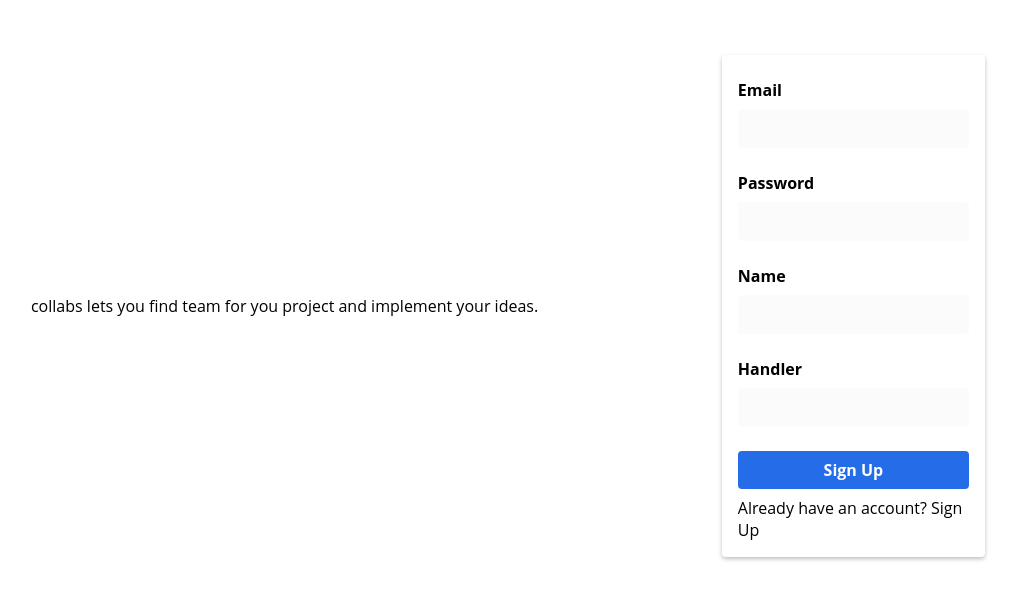
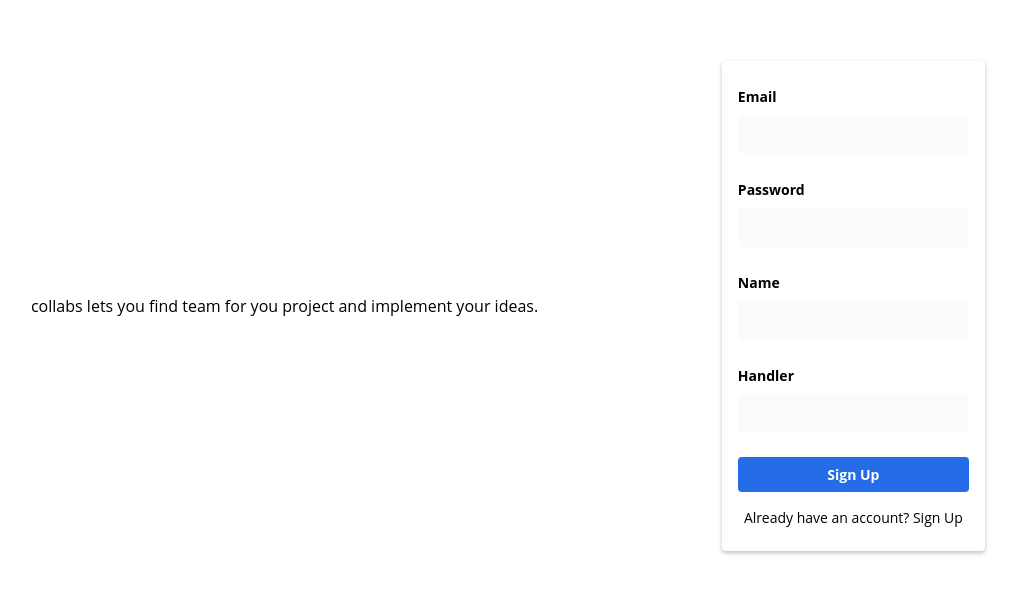
Before and after one commit to joshiprashanthd/startup, a React (Create React App) app in the folder root/frontend/: page /auth in a window 1280 px wide. Shown: the part 102-702 px from the top of the page, without its empty margins (71-1089 px from the left). Built offline with nearby package versions, Linux system fonts and the light colour scheme.

Commit message:
FEAT:  Add new props and SEMIBOLD enum value
display, margin and padding props are added to Text component.

New enum value SEMIBOLD is added to enum FontWeight

```diff
--- a/root/frontend/src/mini-components/Text/index.tsx
+++ b/root/frontend/src/mini-components/Text/index.tsx
@@ -2,10 +2,10 @@ import React from "react";
 import { StyledText } from "./styles";
 
 export enum FontSize {
-  LARGE = 20,
-  MEDIUM = 18,
-  NORMAL = 16,
-  CAPTION = 14,
+  LARGE = 18,
+  MEDIUM = 16,
+  NORMAL = 14,
+  CAPTION = 13,
   SMALL = 12,
 }
 
@@ -13,6 +13,7 @@ export enum FontWeight {
   THIN = 100,
   LIGHT = 300,
   REGULAR = 400,
+  SEMIBOLD = 500,
   BOLD = 700,
   BLACK = 900,
 }
@@ -22,6 +23,9 @@ interface IProps {
   fontSize?: FontSize | string;
   fontWeight?: FontWeight;
   fontColor?: string;
+  padding?: string;
+  margin?: string;
+  display?: string;
 }
 
 export const Text: React.FC<IProps> = function ({
@@ -29,12 +33,18 @@ export const Text: React.FC<IProps> = function ({
   fontSize = FontSize.NORMAL,
   fontWeight = FontWeight.REGULAR,
   fontColor = "black",
+  padding = "0px",
+  margin = "0px",
+  display = "inline",
 }) {
   return (
     <StyledText
       fontSize={fontSize}
       fontWeight={fontWeight}
       fontColor={fontColor}
+      padding={padding}
+      margin={margin}
+      display={display}
     >
       {children}
     </StyledText>
--- a/root/frontend/src/mini-components/Text/styles.ts
+++ b/root/frontend/src/mini-components/Text/styles.ts
@@ -5,7 +5,13 @@ export const StyledText = styled.span<{
   fontSize: number | string;
   fontWeight: number;
   fontColor: string;
+  display: string;
+  margin: string;
+  padding: string;
 }>`
+  display: ${({ display }) => display};
+  padding: ${({ padding }) => padding};
+  margin: ${({ margin }) => margin};
   font-size: ${({ fontSize }) => {
     if (typeof fontSize === "string") return fontSize;
     else return `${fontSize}px`;
```
